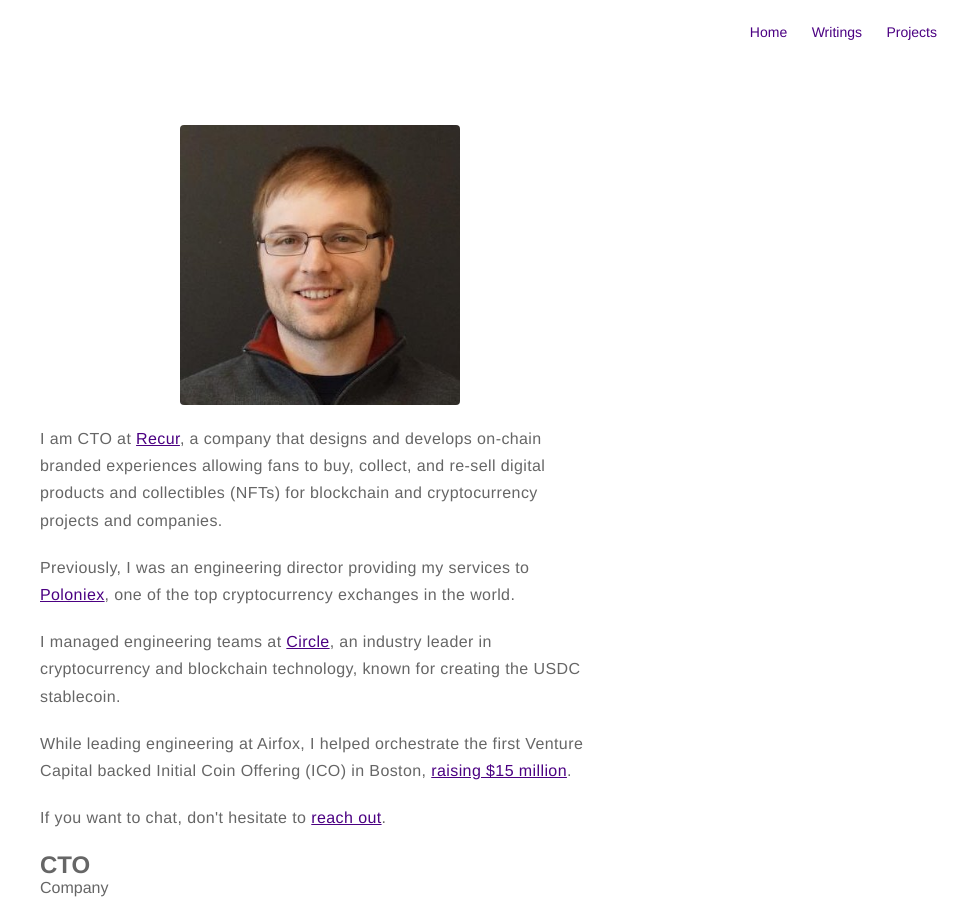
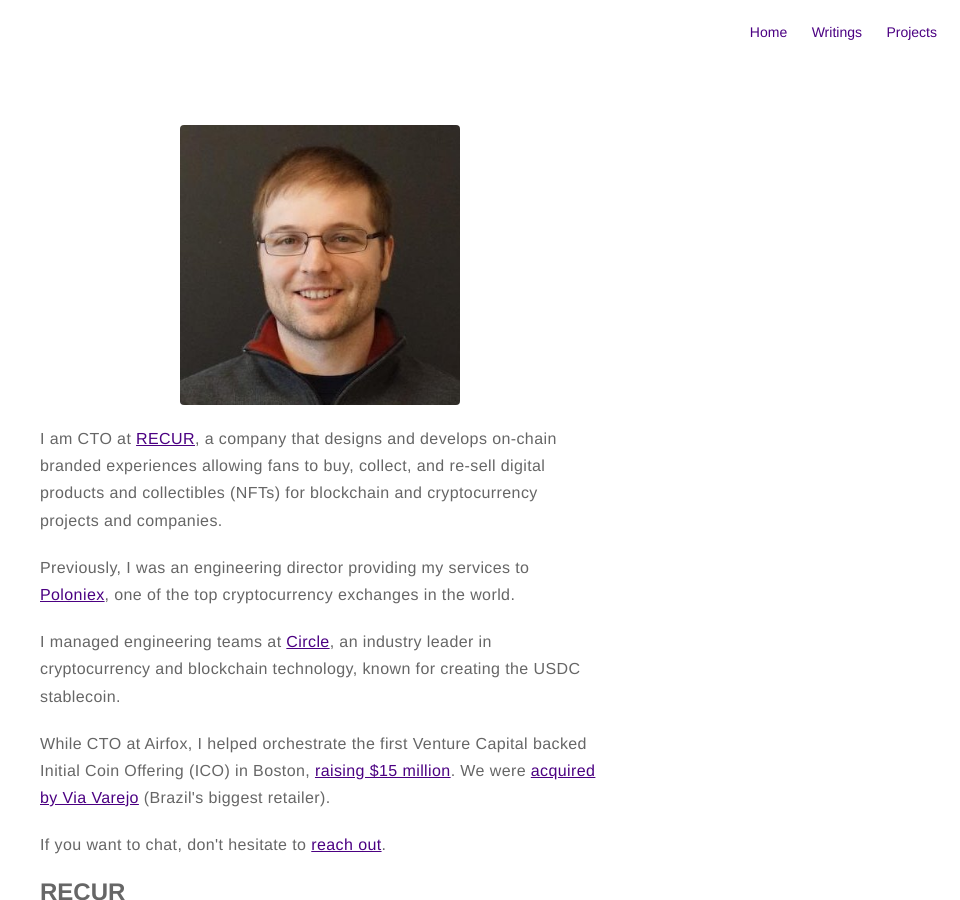
Before and after one commit to seibelj/seibelj.github.io, a Jekyll site: the page built from about.html, in a window 1280 px wide and 900 px high. Shown: the whole window, without its empty margins (320-1280 px from the left). Built offline with Jekyll 4.4.1, drawn with Linux system fonts in a browser that asks for light colours; some of the changed text lies outside the part shown.

Commit message:
Update About page

```diff
--- a/about.html
+++ b/about.html
@@ -4,23 +4,23 @@
 ---
 <p><img src="/assets/images/squarejames.jpg" alt="Profile Image" /></p>
 
-<p>I am CTO at <a href="https://recurforever.com/" target="_blank">Recur</a>, a company that designs and develops on-chain branded experiences allowing fans to buy, collect, and re-sell digital products and collectibles (NFTs) for blockchain and cryptocurrency projects and companies.
+<p>I am CTO at <a href="https://recurforever.com/" target="_blank">RECUR</a>, a company that designs and develops on-chain branded experiences allowing fans to buy, collect, and re-sell digital products and collectibles (NFTs) for blockchain and cryptocurrency projects and companies.
 
 <p>Previously, I was an engineering director providing my services to <a href="https://poloniex.com/" target="_blank">Poloniex</a>, one of the top cryptocurrency exchanges in the world.</p>
 
 <p>I managed engineering teams at <a href="https://circle.com/" target="_blank">Circle</a>, an industry leader in cryptocurrency and blockchain technology, known for creating the USDC stablecoin.</p>
 
-<p>While leading engineering at Airfox, I helped orchestrate the first Venture Capital backed Initial Coin Offering (ICO) in Boston,
-	<a href="https://www.businesswire.com/news/home/20171010005598/en/AirFox-Raises-15-Million-Successful-ICO-Brings" target="_blank">raising $15 million</a>.</p>
+<p>While CTO at Airfox, I helped orchestrate the first Venture Capital backed Initial Coin Offering (ICO) in Boston,
+	<a href="https://www.businesswire.com/news/home/20171010005598/en/AirFox-Raises-15-Million-Successful-ICO-Brings" target="_blank">raising $15 million</a>. We were <a href="https://www.bostonglobe.com/2020/05/22/business/brazilian-retailer-acquires-boston-fintech-airfox/" target="_blank">acquired by Via Varejo</a> (Brazil's biggest retailer).</p>
 
 <p>If you want to chat, don't hesitate to <a href="mailto:seibeljames@gmail.com">reach out</a>.</p>
 
 <div class="resume-section">
-	<div><span class="emph">CTO</span></div>
+	<div><span class="emph">RECUR</span></div>
 	<div><span>Company</span></div>
 </div>
 
-<div><span class="emph">Recur</span></div>
+<div><span class="emph">CTO</span></div>
 <div><span>Position</span></div>
 
 <h2>Career</h2>
```
Also changed, not shown: other parts of about.html (+1 -2 lines).
